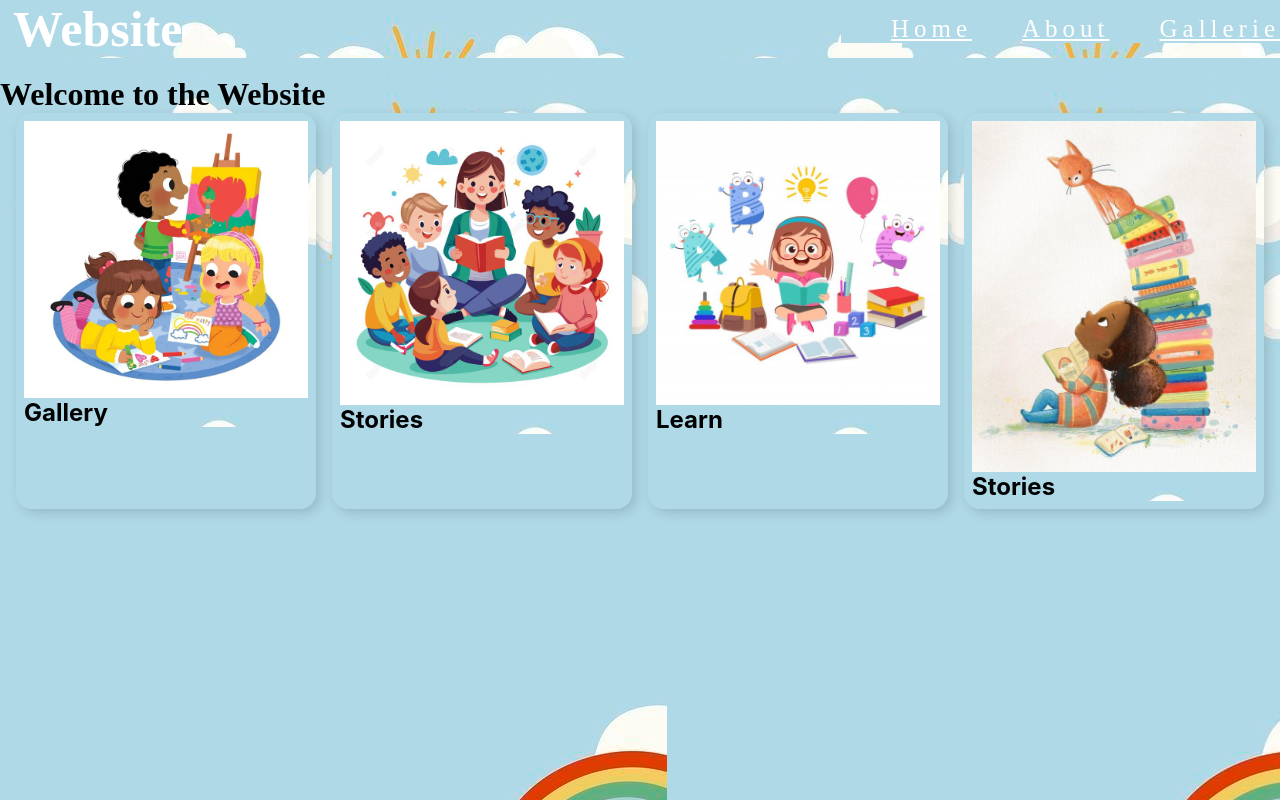
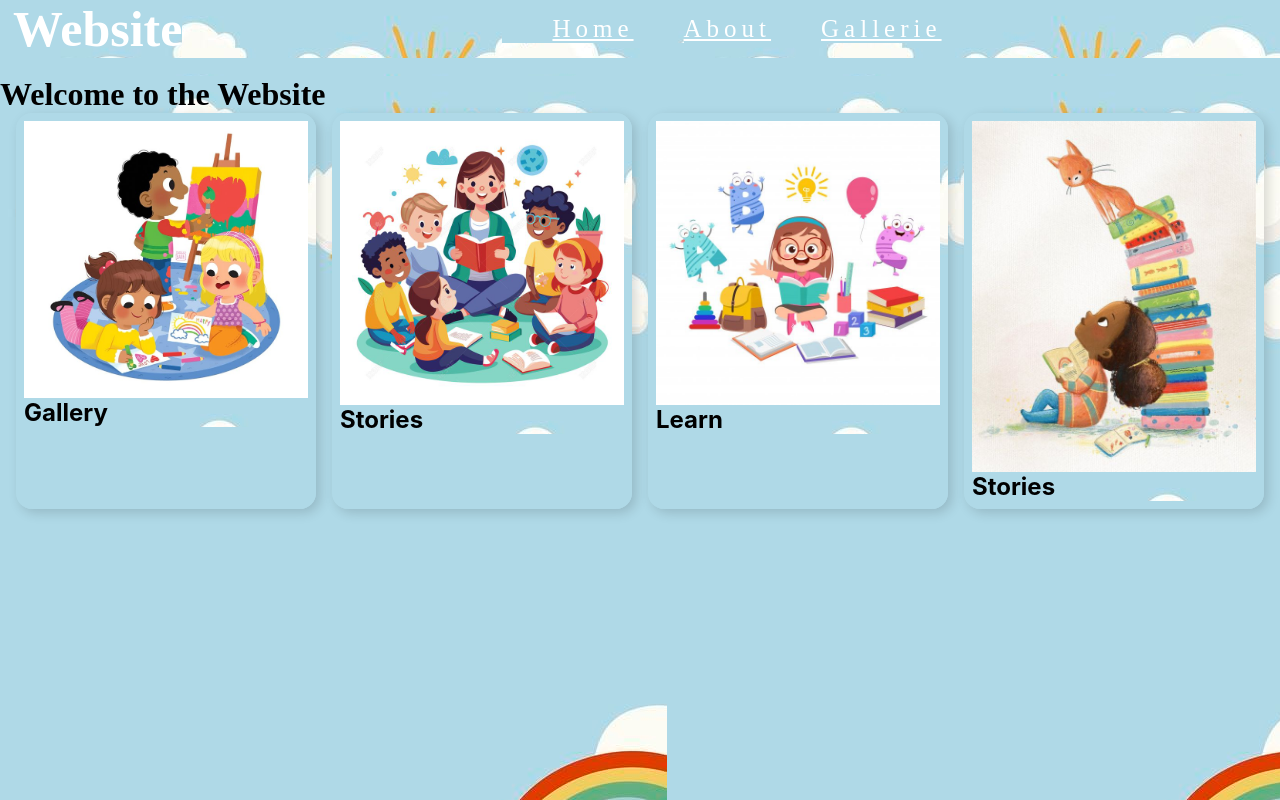
Before and after one commit to Alexis-Fredryck/Site-pour-enfants, a plain HTML site: page index.html in a window 1280 px wide. Drawn offline with Linux system fonts and the light colour scheme.

Commit message:
remetre a jour voir version avant

```diff
--- a/style.css
+++ b/style.css
@@ -16,7 +16,6 @@ nav{
     align-items: center;
     background-color: rgb(0, 0, 0);
     display: flex;
-    justify-content: space-between;
 }
 
 nav .profile{
@@ -39,6 +38,7 @@ nav .profile h1{
     margin-left: 8px;
 }
 nav ul{
+    margin-left: 25%;
     list-style-type: none;
     display: flex;
 }
```
Also changed, not shown: index.html (+1 -0 lines).
